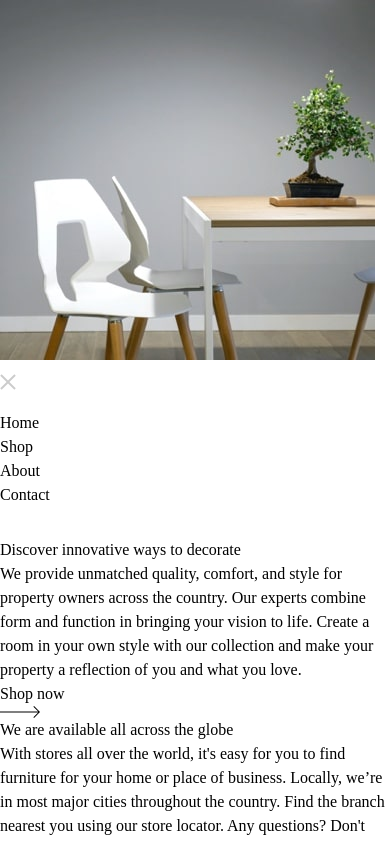
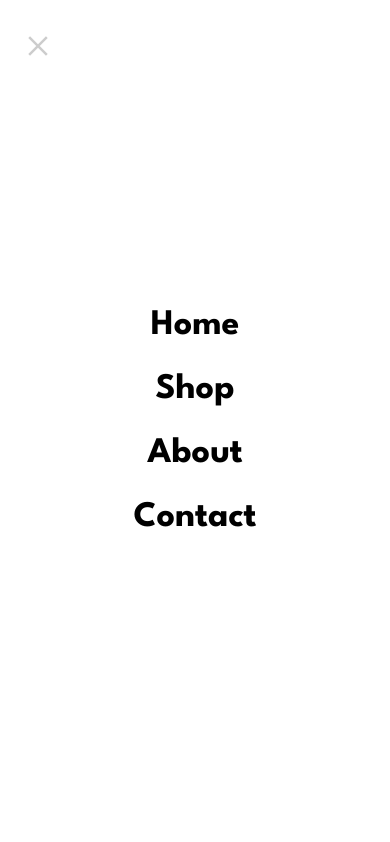
Before and after one commit to LINDECKER-Charles/FM_Room_Homepage, a website: page index.html in a window 390 px wide. Both pictures are taken after a click on the button "mobile burger menu". Shown: the top 842 px of the page. Drawn offline with Linux system fonts and the light colour scheme; a web font is replaced by a local one.

Commit message:
feat(header) : add mobile header and font

```diff
--- a/css/input.css
+++ b/css/input.css
@@ -1,27 +1,32 @@
 @import "tailwindcss";
 
 @font-face {
-    font-family: 'WorkSans';
-    src: url('../assets/fonts/WorkSans-VariableFont_wght.ttf') format('truetype');
-    font-weight: 400, 600, 700;
+    font-family: 'LeagueSpartan';
+    src: url('../assets/fonts/LeagueSpartan-VariableFont_wght.ttf') format('truetype');
+    font-weight: 500, 600, 700;
     font-style: normal;
 }
 
 @theme{
-    --font-sans: "WorkSans";
+    --font-sans: "LeagueSpartan";
 
     --text-base: 16px;
-    --text-big: 64px;
-    --text-minibig: 42px;
 
-    --breakpoint-ssm: 375px;
+    --breakpoint-mobile: 375px;
 
     --color-white: hsl(0, 100%, 100%);
-    --color-purple-100: hsl(275, 100%, 97%);
-    --color-purple-600: hsl(292, 16%, 49%);
-    --color-purple-950: hsl(292, 42%, 14%);
+    --color-black: hsl(0, 0%, 0%);
+
+    --color-grey-500: hsl(0, 0%, 63%);
+    --color-grey-800: hsl(0, 0%, 27%);
 }
 
 @layer components {
-
+    .nav-link {
+        @apply text-4xl font-bold
+        transition-colors duration-300 ease-in;
+    }
+    .nav-link:hover, .nav-link:active {
+        @apply text-grey-500;
+    }
 }
--- a/index.html
+++ b/index.html
@@ -4,7 +4,7 @@
   <meta charset="UTF-8">
   <meta name="viewport" content="width=device-width, initial-scale=1.0"> <!-- displays site properly based on user's device -->
 
-  <link rel="icon" type="image/png" sizes="32x32" href="./images/favicon-32x32.png">
+  <link rel="icon" type="image/png" sizes="32x32" href="./assets/images/favicon-32x32.png">
 
   <title>Frontend Mentor | Room homepage</title>
 
@@ -13,31 +13,37 @@
   <link rel="stylesheet" href="./css/output.css">
   <script defer src="./js/script.js"></script>
 </head>
-<body>
-  <header>
-    <figure>
+<body class="font-sans">
+  <header class="relative">
+    <figure class="absolute w-full -z-10">
       <picture>
         <source srcset="./assets/images/mobile-image-hero-1.jpg"
           media="(max-width: 768px)">
-        <img src="./assets/images/desktop-image-hero-1.jpg" alt="table image with chair">
+        <img class="w-full"
+        src="./assets/images/desktop-image-hero-1.jpg" alt="table image with chair">
       </picture>
     </figure>
-    <nav role="navigation" aria-label="main navigation">
-      <button role="menu" aria-label="mobile burger menu">
-        <img src="./assets/images/icon-hamburger.svg" alt="open button">
-        <img src="./assets/images/icon-close.svg" alt="close button">
+    <nav id="burger" role="navigation" aria-label="main navigation"
+    class="px-7 py-9 flex flex-row w-2/3 justify-between items-center">
+      <button role="menu" class="relative w-5 h-5 z-50" aria-label="mobile burger menu">
+        <img id="open" class="absolute inset-0 w-full h-full transition-all duration-500 ease-in-out"
+        src="./assets/images/icon-hamburger.svg" alt="open button">
+        <img id="close" class="absolute inset-0 w-full h-full opacity-0 transition-all duration-500 ease-in-out rotate-90"
+        src="./assets/images/icon-close.svg" alt="close button">
       </button>
       <figure>
         <img src="./assets/images/logo.svg" alt="Room Logo">
       </figure>
-      <ul>
-        <li><a href="#">Home</a></li>
-        <li><a href="#">Shop</a></li>
-        <li><a href="#">About</a></li>
-        <li><a href="#">Contact</a></li>
+      <ul id="main-nav" class="fixed inset-0 w-full bg-white
+      flex flex-col justify-center items-center gap-6
+      translate-x-full transition-all duration-300 ease-in-out">
+        <li><a class="nav-link" href="#">Home</a></li>
+        <li><a class="nav-link" href="#">Shop</a></li>
+        <li><a class="nav-link" href="#">About</a></li>
+        <li><a class="nav-link" href="#">Contact</a></li>
       </ul>
     </nav>
-    <div id="slider">
+    <div id="slider" class="hidden">
       <button aria-label="swip left section">
         <img src="./assets/images/icon-angle-left.svg" alt="Left arrow">
       </button>
@@ -46,7 +52,7 @@
       </button>
     </div>
   </header>
-  <main>
+  <main class="hidden">
     <section id="main-section">
       <article>
         <h1>Discover innovative ways to decorate</h1>
--- a/js/script.js
+++ b/js/script.js
@@ -0,0 +1,15 @@
+const burgerOpenBtn = document.getElementById('open');
+const burgerCloseBtn = document.getElementById('close');
+const burger = document.getElementById('burger');
+
+const mainNav = document.getElementById('main-nav');
+
+burger.addEventListener('click', () => {
+    console.log('burger pressed');
+    burgerCloseBtn.classList.toggle('opacity-0');
+    burgerCloseBtn.classList.toggle('rotate-90');
+    burgerOpenBtn.classList.toggle('opacity-0');
+    burgerOpenBtn.classList.toggle('rotate-90');
+
+    mainNav.classList.toggle('translate-x-full');
+});
```
Also changed, not shown: assets/fonts/OFL.txt (added, +93 -0 lines), assets/fonts/LeagueSpartan-VariableFont_wght.ttf (added), assets/fonts/README.txt (added), assets/fonts/static/LeagueSpartan-Black.ttf (added), assets/fonts/static/LeagueSpartan-Bold.ttf (added), assets/fonts/static/LeagueSpartan-ExtraBold.ttf (added), assets/fonts/static/LeagueSpartan-ExtraLight.ttf (added), assets/fonts/static/LeagueSpartan-Light.ttf (added), assets/fonts/static/LeagueSpartan-Medium.ttf (added), assets/fonts/static/LeagueSpartan-Regular.ttf (added), assets/fonts/static/LeagueSpartan-SemiBold.ttf (added), assets/fonts/static/LeagueSpartan-Thin.ttf (added), css/output.css.
